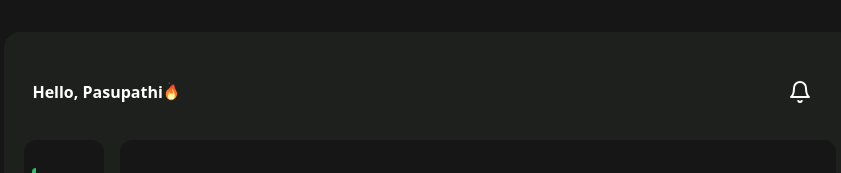
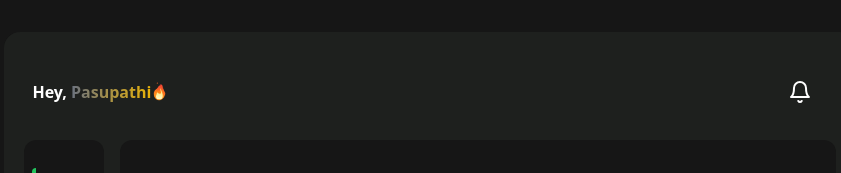
Before and after one commit to Pasupathi21/post-ui, a React (Vite) app: page /app in a window 1280 px wide. Shown: the top 173 px of the page, without its empty margins (210-1051 px from the left). Built offline with nearby package versions, Linux system fonts and the light colour scheme.

Commit message:
animation added

```diff
--- a/src/layout/topbar/index.tsx
+++ b/src/layout/topbar/index.tsx
@@ -10,9 +10,9 @@ export default function TopBar() {
   const [hoverBell, setHoverBell] = useState<boolean>(false)
   return (
     <div className="flex flex-1 w-full h-full p-2 items-center justify-between">
-      <div className='flex '>
-        <h2 className="text-base text-white font-bold z-40">Hello, Pasupathi</h2>
-        <div className=''><Lottie animationData={fireAnimation} className='h-[15px] w-[15px]'/></div>
+      <div className='flex'>
+        <h2 className="text-base text-white font-bold z-40">Hey, <span className=' bg-gradient-to-r from-gray-500 to-yellow-500 bg-clip-text text-transparent'>Pasupathi</span></h2>
+        <div className='z-50 h-[15px] w-[15px] hover:h-[20px] transition duration-300 ease-in-out'><Lottie animationData={fireAnimation} className='h-full w-full'/></div>
       </div>
       <div>
         <div className={`hover:bg-[${COLOR.secondary_background}] p-4 rounded-full`}>
```
